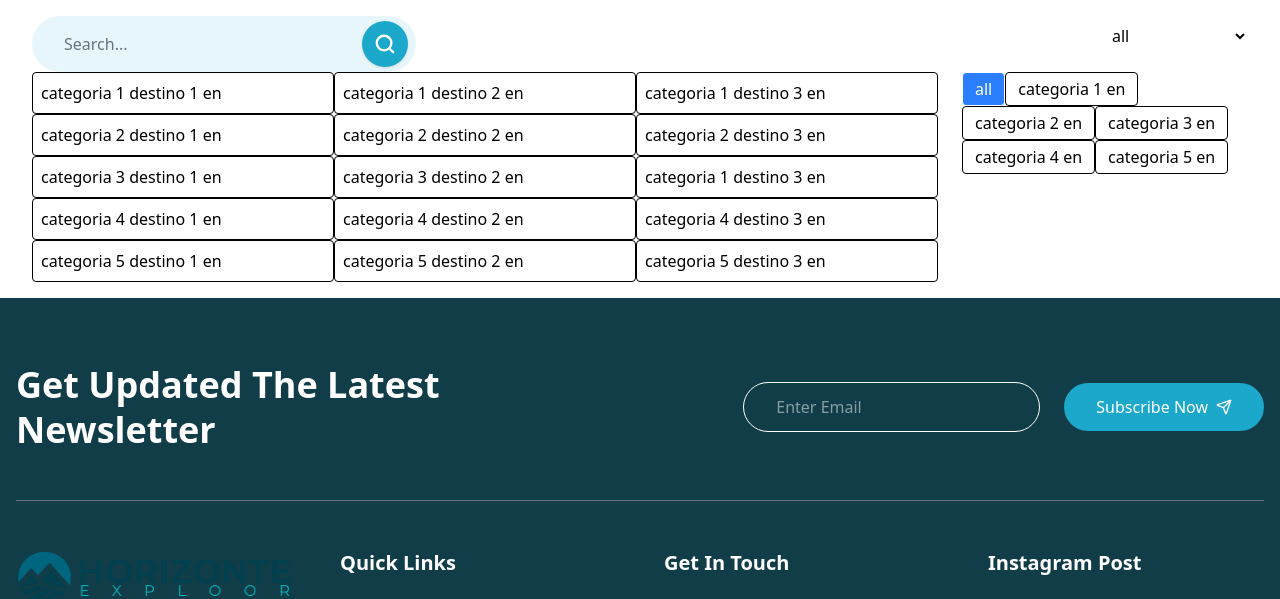
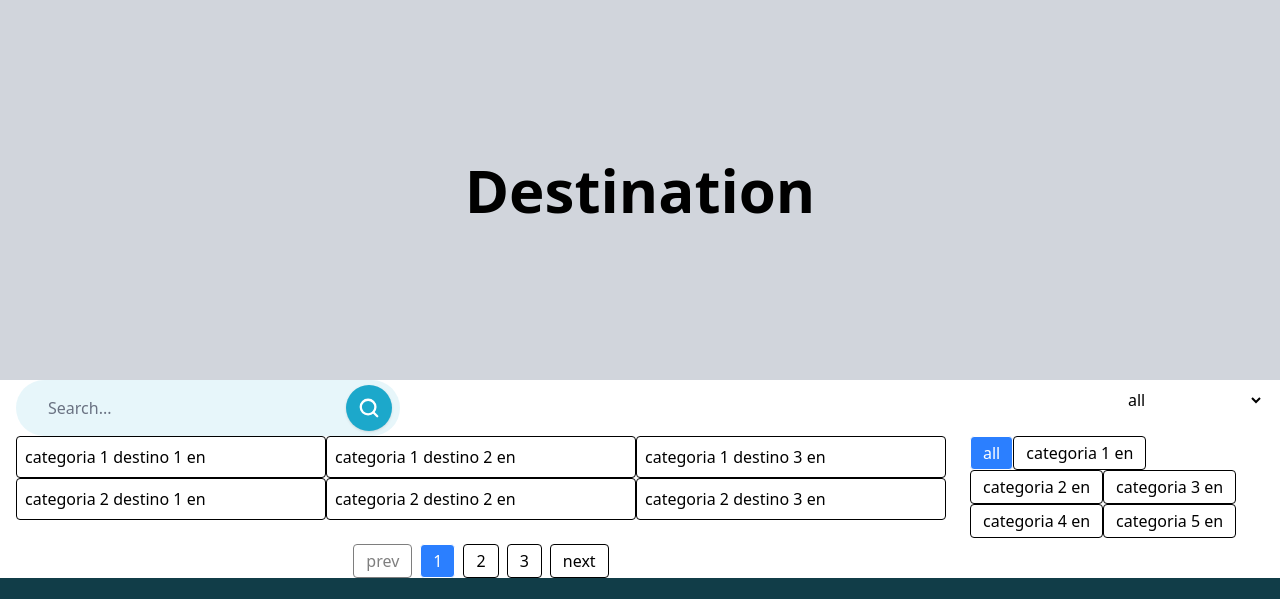
Before and after one commit to Cyan512/react-website-tourism, a React (Vite) app: page /destination in a window 1280 px wide. Shown: the top 599 px of the page. Built offline with nearby package versions, Linux system fonts and the light colour scheme.

Commit message:
destination add filtro

```diff
--- a/src/components/pages/destination/page-destination.jsx
+++ b/src/components/pages/destination/page-destination.jsx
@@ -3,6 +3,7 @@ import { categoryV1 } from "@/data/destinations-mock-1.js";
 import { useTranslation } from "react-i18next";
 import SearchBar from "@/components/molecules/SearchBar.jsx";
 import ContainerLayout from "@/components/templates/layout/container-layout.jsx";
+import SectionTitleBanner from "@/components/organisms/SectionTitleBanner.jsx";
 
 export default function PageDestination() {
     const { t } = useTranslation("global");
@@ -10,6 +11,9 @@ export default function PageDestination() {
     const [selectedCategory, setSelectedCategory] = useState("all");
     const [inputValue, setInputValue] = useState("");
     const [searchTerm, setSearchTerm] = useState("");
+
+    const ITEMS_PER_PAGE = 6;
+    const [currentPage, setCurrentPage] = useState(1);
 
     // categorías para el filtro
     const categories = categoryV1.map((cat) => ({
@@ -23,18 +27,27 @@ export default function PageDestination() {
             ? categoryV1.flatMap((cat) => cat.destinationV1)
             : (categoryV1.find((cat) => cat.title === selectedCategory)?.destinationV1 ?? []);
 
-    // destinos filtrados por búsqueda (solo cuando se aplica)
+    // destinos filtrados por búsqueda
     const destinations = filteredByCategory.filter((dest) =>
         t(dest.title).toLowerCase().includes(searchTerm.toLowerCase())
     );
 
+    // lógica de paginación
+    const totalPages = Math.ceil(destinations.length / ITEMS_PER_PAGE);
+    const startIndex = (currentPage - 1) * ITEMS_PER_PAGE;
+    const endIndex = startIndex + ITEMS_PER_PAGE;
+    const paginatedDestinations = destinations.slice(startIndex, endIndex);
+
     // función para aplicar búsqueda
     const handleSearch = () => {
         setSearchTerm(inputValue);
+        setCurrentPage(1);
     };
 
     return (
-        <div className="p-4">
+        <>
+            <SectionTitleBanner title="Destination" />
+
             <ContainerLayout className="flex justify-between">
                 <SearchBar
                     inputValue={inputValue}
@@ -42,15 +55,18 @@ export default function PageDestination() {
                     onSearch={handleSearch}
                     placeholder={t("common.search")}
                 />
+
                 <div>
                     <select
                         id="category-select"
                         value={selectedCategory}
-                        onChange={(e) => setSelectedCategory(e.target.value)}
+                        onChange={(e) => {
+                            setSelectedCategory(e.target.value);
+                            setCurrentPage(1);
+                        }}
                         className="w-full px-3 py-2 outline-none"
                     >
                         <option value="all">{t("all")}</option>
-
                         {categories.map((cat) => (
                             <option key={cat.key} value={cat.key}>
                                 {cat.label}
@@ -59,11 +75,12 @@ export default function PageDestination() {
                     </select>
                 </div>
             </ContainerLayout>
+
             <ContainerLayout className="grid grid-cols-1 lg:grid-cols-4 gap-6">
                 <div className="lg:col-span-3">
                     <div className="grid grid-cols-3">
-                        {destinations.length > 0 ? (
-                            destinations.map((dest, index) => (
+                        {paginatedDestinations.length > 0 ? (
+                            paginatedDestinations.map((dest, index) => (
                                 <div key={index} className="p-2 border rounded">
                                     {t(dest.title)}
                                 </div>
@@ -72,10 +89,50 @@ export default function PageDestination() {
                             <div>{t("noResults")}</div>
                         )}
                     </div>
+
+                    {/* PAGINACIÓN */}
+                    {destinations.length > 0 && (
+                        <div className="flex justify-center gap-2 mt-6">
+                            <button
+                                onClick={() => setCurrentPage((p) => Math.max(p - 1, 1))}
+                                disabled={currentPage === 1}
+                                className="px-3 py-1 border rounded disabled:opacity-50"
+                            >
+                                {t("prev")}
+                            </button>
+
+                            {Array.from({ length: totalPages }).map((_, index) => {
+                                const page = index + 1;
+                                return (
+                                    <button
+                                        key={page}
+                                        onClick={() => setCurrentPage(page)}
+                                        className={`px-3 py-1 border rounded ${
+                                            currentPage === page ? "bg-blue-500 text-white" : ""
+                                        }`}
+                                    >
+                                        {page}
+                                    </button>
+                                );
+                            })}
+
+                            <button
+                                onClick={() => setCurrentPage((p) => Math.min(p + 1, totalPages))}
+                                disabled={currentPage === totalPages}
+                                className="px-3 py-1 border rounded disabled:opacity-50"
+                            >
+                                {t("next")}
+                            </button>
+                        </div>
+                    )}
                 </div>
+
                 <div className="lg:col-span-1">
                     <button
-                        onClick={() => setSelectedCategory("all")}
+                        onClick={() => {
+                            setSelectedCategory("all");
+                            setCurrentPage(1);
+                        }}
                         className={`px-3 py-1 border rounded ${
                             selectedCategory === "all" ? "bg-blue-500 text-white" : ""
                         }`}
@@ -86,7 +143,10 @@ export default function PageDestination() {
                     {categories.map((cat) => (
                         <button
                             key={cat.key}
-                            onClick={() => setSelectedCategory(cat.key)}
+                            onClick={() => {
+                                setSelectedCategory(cat.key);
+                                setCurrentPage(1);
+                            }}
                             className={`px-3 py-1 border rounded ${
                                 selectedCategory === cat.key ? "bg-blue-500 text-white" : ""
                             }`}
@@ -96,6 +156,6 @@ export default function PageDestination() {
                     ))}
                 </div>
             </ContainerLayout>
-        </div>
+        </>
     );
 }
```
